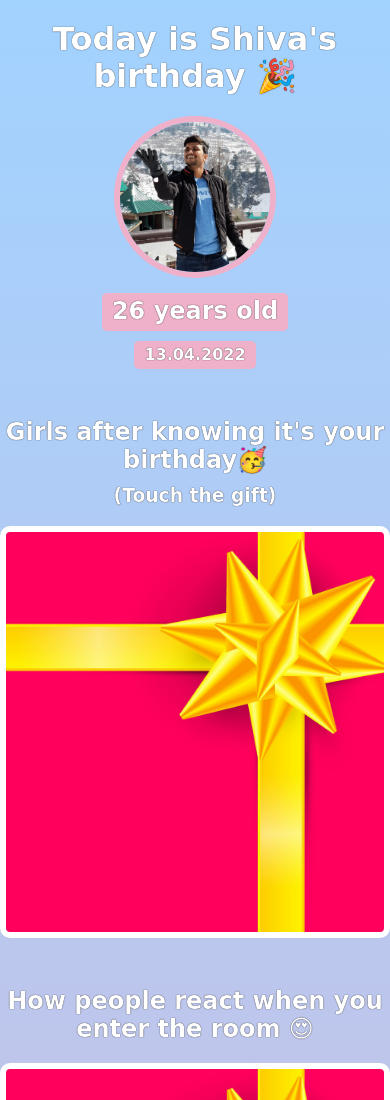
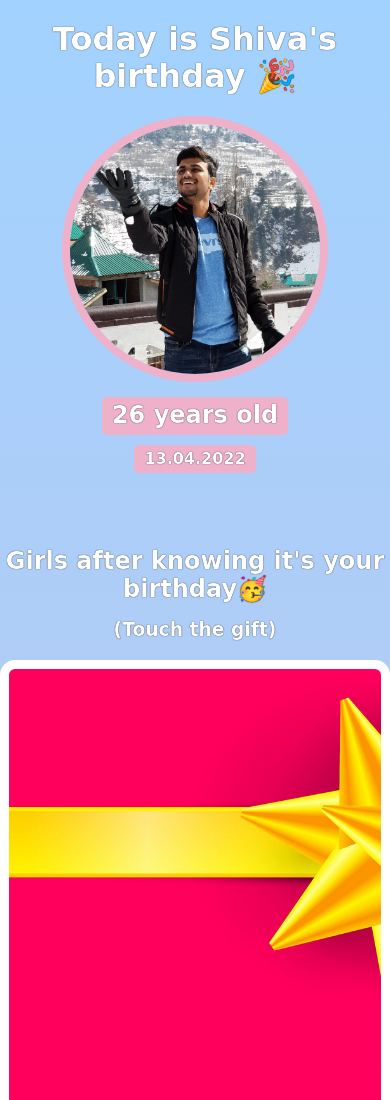
Before and after one commit to vineethravoori/birthday-gift-site, a website built with Vite: page index.html in a window 390 px wide. Shown: the top 1100 px of the page. Built offline with nearby package versions, Linux system fonts and the light colour scheme; a web font is replaced by a local one.

Commit message:
mobile friendliness

```diff
--- a/styles.css
+++ b/styles.css
@@ -10,9 +10,9 @@ h1, h2, h3, h4, p {
 }
 
 #bff-img {
-    width: 150px;
+    width: 250px;
     border-radius: 50%;
-    border: 6px solid #EFB0C9;
+    border: 8px solid #EFB0C9;
     margin-bottom: 10px;
 }
 
@@ -37,11 +37,11 @@ h1, h2, h3, h4, p {
 }
 
 .gift-section {
-    margin-top: 50px;
+    margin-top: 75px;
 }
 
 .gift-title {
-    margin-bottom: 10px;
+    margin-bottom: 15px;
 }
 
 .gift-hint {
@@ -49,15 +49,15 @@ h1, h2, h3, h4, p {
 }
 
 #gift-img-cheers {
-    height: 200px;
+    height: 300px;
 }
 
 .gift-img {
     margin: 20px auto;
-    max-width: 400px;
-    height: 400px;
-    border: 6px solid white;
-    border-radius: 10px;
+    max-width: 600px;
+    height: 600px;
+    border: 9px solid white;
+    border-radius: 15px;
     background-image: url("images/gift-cover.jpg");
     background-size: cover;
 }
```
